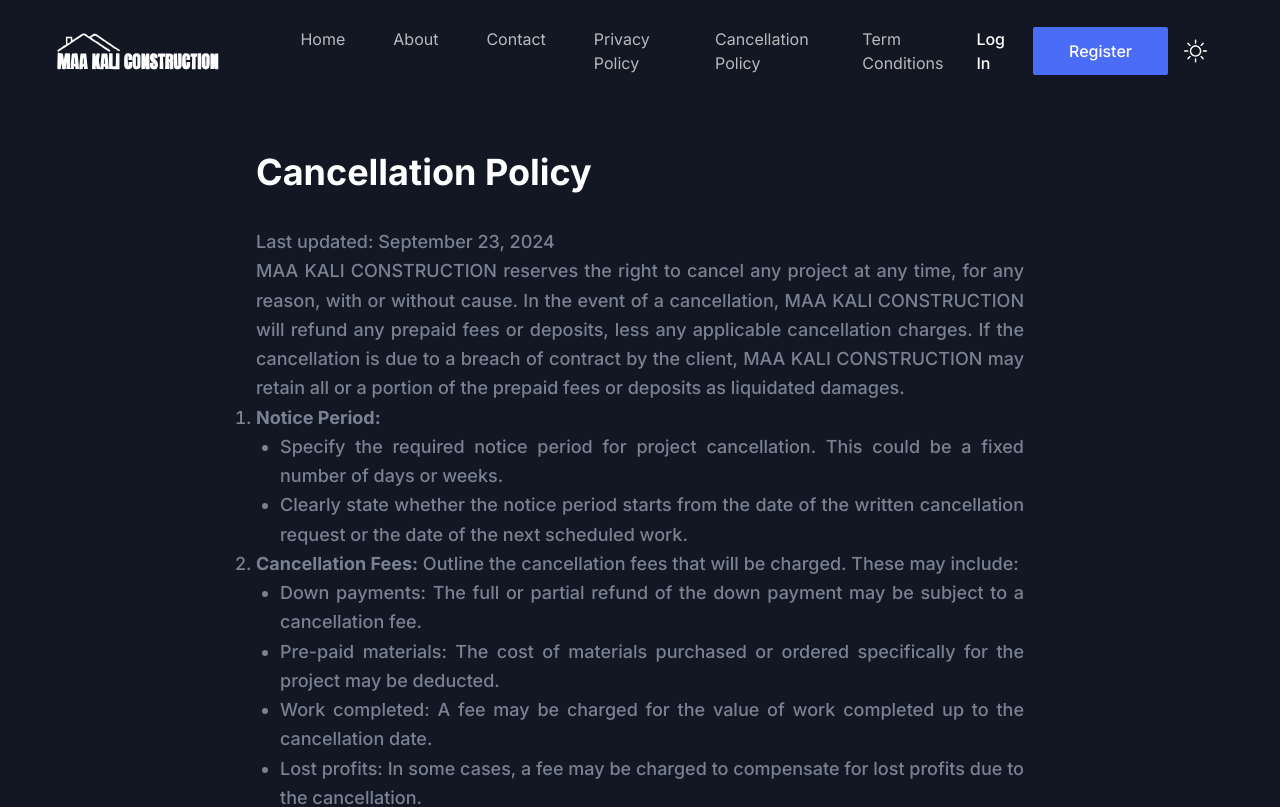
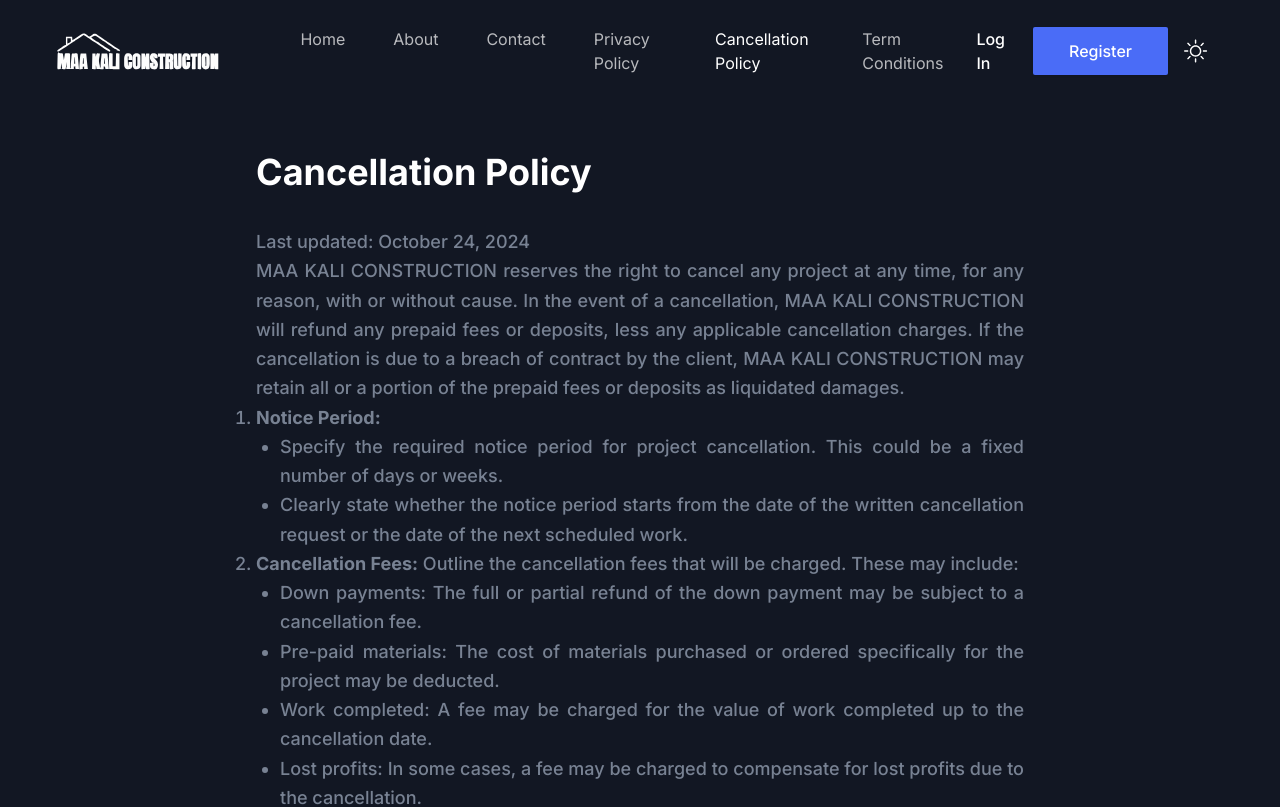
Before and after one commit to dipan/real-estate, a Next.js app: page /cancellation-policy in a window 1280 px wide. Shown: the top 807 px of the page. Built offline with nearby package versions, Linux system fonts and the light colour scheme.

Commit message:
refactor: all page ok

```diff
--- a/app/cancellation-policy/page.tsx
+++ b/app/cancellation-policy/page.tsx
@@ -24,7 +24,7 @@
                   Cancellation Policy
                 </h2>
                 <div className="mb-10 text-justify font-medium leading-relaxed text-body-color sm:text-lg sm:leading-relaxed lg:text-base lg:leading-relaxed xl:text-lg xl:leading-relaxed">
-                  <p>Last updated: September 23, 2024</p>
+                  <p>Last updated: October 24, 2024</p>
                   <p>
                     MAA KALI CONSTRUCTION reserves the right to cancel any
                     project at any time, for any reason, with or without cause.
--- a/app/page.tsx
+++ b/app/page.tsx
@@ -22,16 +22,16 @@
   return (
     <>
       <ScrollUp />
-      {/* <Hero /> */}
-      <DuePayment/>
-      {/* <Features /> */}
-      {/* <Video /> */}
-      {/* <Brands /> */}
-      {/* <AboutSectionOne /> */}
-      {/* <AboutSectionTwo /> */}
-      {/* <Testimonials /> */}
-      {/* <Pricing /> */}
-      {/* <Blog /> */}
+      <Hero />
+      {/* <DuePayment/> */}
+      <Features />
+      <Video />
+      <Brands />
+      <AboutSectionOne />
+      <AboutSectionTwo />
+      <Testimonials />
+      <Pricing />
+      <Blog />
       <Contact />
     </>
   );
--- a/app/privacy-policy/page.tsx
+++ b/app/privacy-policy/page.tsx
@@ -24,7 +24,7 @@
                   Privacy Policy
                 </h2>
                 <div className="mb-10 text-justify font-medium leading-relaxed text-body-color sm:text-lg sm:leading-relaxed lg:text-base lg:leading-relaxed xl:text-lg xl:leading-relaxed">
-                  <p>Last updated: September 23, 2024</p>
+                  <p>Last updated: October 24, 2024</p>
                   <p>
                     At MAA KALI CONSTRUCTION, we are committed to safeguarding
                     your privacy. This Privacy Policy outlines how we collect,
--- a/app/term-condition/page.tsx
+++ b/app/term-condition/page.tsx
@@ -24,7 +24,7 @@
                   Term Condition
                 </h2>
                 <div className="mb-10 text-justify font-medium leading-relaxed text-body-color sm:text-lg sm:leading-relaxed lg:text-base lg:leading-relaxed xl:text-lg xl:leading-relaxed">
-                  <p>Last updated: September 23, 2024</p>
+                  <p>Last updated: October 24, 2024</p>
                   <p>
                     MAA KALI CONSTRUCTION reserves the right to amend or modify
                     these terms and conditions at any time, and such changes
--- a/components/Footer/index.tsx
+++ b/components/Footer/index.tsx
@@ -102,7 +102,7 @@
                 <ul>
                   <li>
                     <a
-                      href="/duepayment"
+                      href="/privacy-policy"
                       className="dark:text-body-color-dark mb-4 inline-block text-base text-body-color duration-300 hover:text-primary dark:hover:text-primary"
                     >
                       Privacy Policy
@@ -110,7 +110,7 @@
                   </li>
                   <li>
                     <a
-                      href="/duepayment"
+                      href="/cancellation-policy"
                       className="dark:text-body-color-dark mb-4 inline-block text-base text-body-color duration-300 hover:text-primary dark:hover:text-primary"
                     >
                       Cancellation Policy
@@ -118,7 +118,7 @@
                   </li>
                   <li>
                     <a
-                      href="/duepayment"
+                      href="/term-condition"
                       className="dark:text-body-color-dark mb-4 inline-block text-base text-body-color duration-300 hover:text-primary dark:hover:text-primary"
                     >
                       Term Condition
```
Also changed, not shown: components/Header/menuData.tsx (+6 -12 lines).
